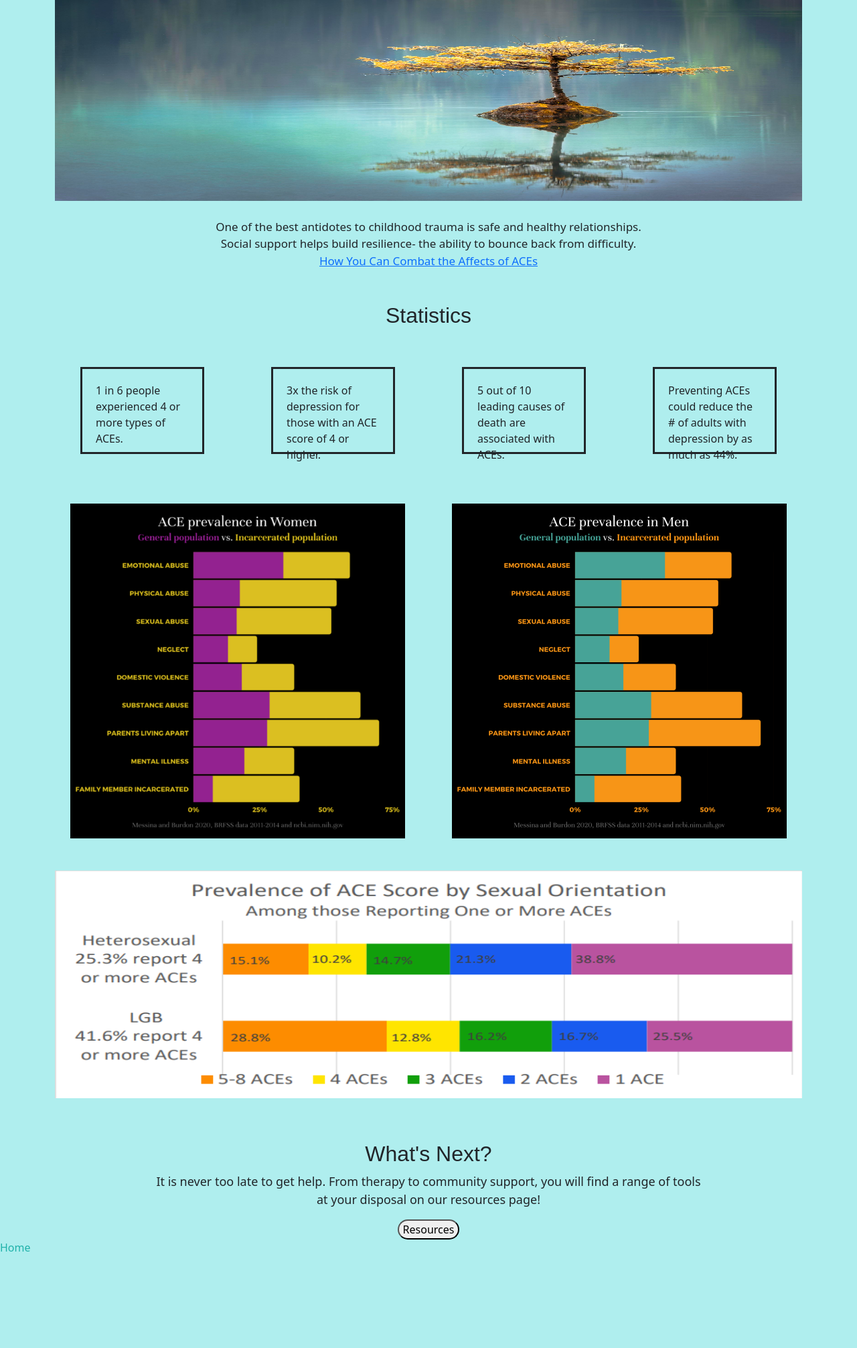
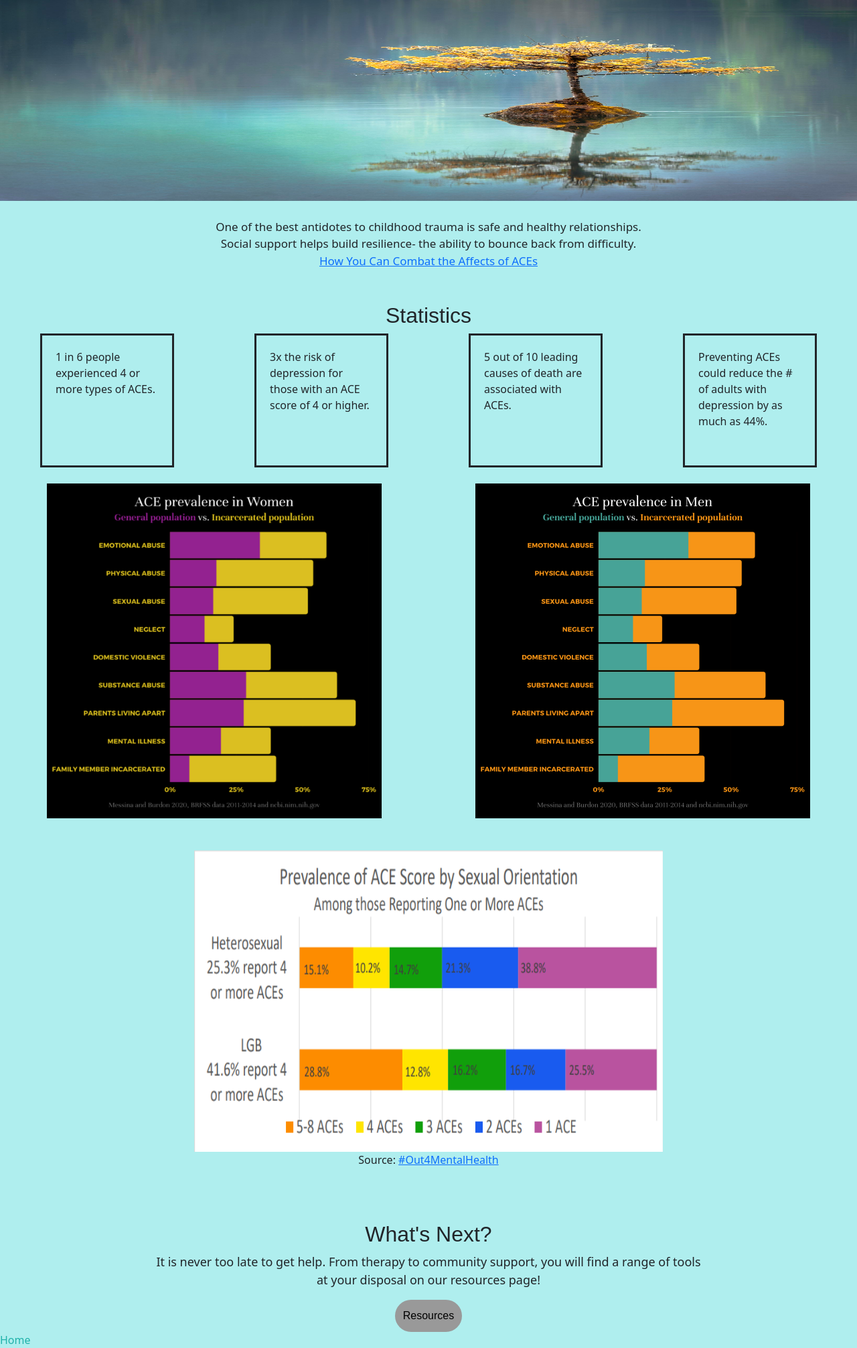
Before and after one commit to RogueStorm7/mirror-mirror-WOW, a Django app: page /score_stats/ in a window 1280 px wide. Shown: the whole page at 67% size. Before the commit the page ends 1869 px from the top, so only its background shows below. Run offline with Django 3.2, Linux system fonts and the light colour scheme.

Commit message:
Update Bootstrap across html for proper version- need to go back and add queries to make responsive

```diff
--- a/wowproject/mirrormirror/templates/carousel_style.css
+++ b/wowproject/mirrormirror/templates/carousel_style.css
@@ -67,3 +67,7 @@ img {vertical-align: middle;}
 #carousel-1-caption, #carousel-2-caption {
   text-align: center;
 }
+#carousel-2-caption {
+  width: 800px;
+  margin: 0 auto;
+}
--- a/wowproject/mirrormirror/templates/html_style.css
+++ b/wowproject/mirrormirror/templates/html_style.css
@@ -14,51 +14,58 @@
     text-decoration: none;
     color: lightseagreen;
 }
+/* Styles all buttons across every html page */
+.button {
+    border-radius: 30px;
+    background-color: #999;
+    font-family: "Papyrus", fantasy;
+    color: black;
+    font-size: 16px;
+    border: none;
+    padding: 12px;
+    text-align: center;
+}
+.button:hover {
+    background-color: lavender;
+}
+.button-div {
+    text-align: center;
+}
 /*----------------------------*/
 
 
 /* HOME.html */
 /* Styling for image with button overlay */
 /* Positions sky-mirror img */
-#button-over-img {
+#img-with-button {
    text-align: center;
 }
 /* Styles "Click to Begin" button and places in middle of img */
- .begin-button {
+#begin-button {
     position: absolute;
     top: 50%;
     left: 50%;
     transform: translate(-50%, -50%);
     -ms-transform: translate(-50%, -50%);
-    font-size: 16px;
     width: 150px;
-    padding: 12px ;
-    border: none;
-    cursor: pointer;
-    border-radius: 30px;
-    background-color: #999;
-    text-decoration: none;
-    font-family: "Papyrus", fantasy;
-    color: black;
 }
- .begin-button:hover {
-    background-color: lavender;
-}
-/* Site catchy phrase */
+/* Styles the site catchy phrase */
 #phrase {
     text-align: center;
     font-size: 20px;
 }
-/* Trigger warning text */
+/* Styles trigger warning text */
 #trigger-warning {
+    font-size: 18px;
     text-align: center;
-    font-size: 18px;
 }
 /* Trigger warning colored box */
 #tw-box {
     border-style: solid;
     border-color: palegoldenrod;
     background-color: palegoldenrod;
+    width: 900px;
+    margin: 0 auto;
 }
 /*----------------------------*/
 
@@ -164,10 +154,10 @@
 .stat-box{
     border-style: solid;
     padding: 20px;
-    margin: 50px;
-    height: 130px;
-    width: 130px;
+    height: 200px;
+    width: 200px;
     text-align: left;
+    margin: 0 auto;
 }
 /* Positions stat images in center */
 .stat-img {
@@ -177,13 +167,6 @@
 #next-steps {
     text-align: center;
     font-size: 18px;
-}
-/* Styles "Resources" btn */
-.resource-btn {
-    text-align: center;
-    text-decoration: none;
-    border-radius: 30px;
-    color: black;
 }
 /*----------------------------*/
 
--- a/wowproject/mirrormirror/templates/score_stats.html
+++ b/wowproject/mirrormirror/templates/score_stats.html
@@ -6,25 +6,25 @@
     <meta name="viewport" content="width=device-width, initial-scale=1.0">
     <title>Mirror Mirror - Score & Stats</title>
     <!-- Bootstrap -->
-    <link href="https://cdn.jsdelivr.net/npm/bootstrap@5.1.3/dist/css/bootstrap.min.css" rel="stylesheet" integrity="sha384-1BmE4kWBq78iYhFldvKuhfTAU6auU8tT94WrHftjDbrCEXSU1oBoqyl2QvZ6jIW3" crossorigin="anonymous">
+    <link href="https://cdn.jsdelivr.net/npm/bootstrap@5.2.0-beta1/dist/css/bootstrap.min.css" rel="stylesheet" integrity="sha384-0evHe/X+R7YkIZDRvuzKMRqM+OrBnVFBL6DOitfPri4tjfHxaWutUpFmBp4vmVor" crossorigin="anonymous">    <!-- Custom CSS -->
     <!-- Custom CSS -->
     <link rel="stylesheet" href="/wowproject/mirrormirror/templates/html_style.css">
 </head>
 <body class="body">
-    <div class="container">
-        <div class="row">
+    <div class="container-fluid px-0">
+        <!-- <div class="row">
             <div class="col">
-                <!-- <div id="results"></div> -->
-            </div>
-        </div>
+                 <div id="results"></div> -->
+            <!-- </div>
+        </div> -->
 
-        <div class="row">
+        <div class="row g-0">
             <div class="col">
                 <img src="/wowproject/mirrormirror/templates/images/tree-reflect.jpg" height="300px" width="100%" alt="Tree reflected in pool of water">
             </div>
         </div>
 
-        <div class="row">
+        <div class="row g-0">
             <div class="col" id="ace-antidote">
                 <br>
                 <p>One of the best antidotes to childhood trauma is safe and healthy relationships. <br>
@@ -33,29 +33,29 @@
             </div>
         </div>
 
-        <div class="row">
+        <div class="row g-0">
             <div class="col page-title">
                 <br>
                 <h2>Statistics</h2>
             </div>
         </div>
 
-        <div class="row">
-            <div class="col stat-box">
-                <p>1 in 6 people experienced 4 or more types of ACEs.</p>
+        <div class="row g-0">
+            <div class="col-3">
+                <p class="stat-box">1 in 6 people experienced 4 or more types of ACEs.</p>
             </div>
-            <div class="col stat-box">
-                <p>3x the risk of depression for those with an ACE score of 4 or higher.</p>
+            <div class="col-3">
+                <p class="stat-box">3x the risk of depression for those with an ACE score of 4 or higher.</p>
             </div>
-            <div class="col stat-box">
-                <p>5 out of 10 leading causes of death are associated with ACEs.</p>
+            <div class="col-3">
+                <p class="stat-box">5 out of 10 leading causes of death are associated with ACEs.</p>
             </div>
-            <div class="col stat-box">
-                <p>Preventing ACEs could reduce the # of adults with depression by as much as 44%.</p>
+            <div class="col-3">
+                <p class="stat-box">Preventing ACEs could reduce the # of adults with depression by as much as 44%.</p>
             </div>
         </div>
 
-        <div class="row">
+        <div class="row g-0">
             <div class="col stat-img">
                <br>
                 <img src="/wowproject/mirrormirror/templates/images/ace-women.png" height="500px" width="500px" alt="ACE prevalence statistics in cisgender women">
@@ -66,15 +66,16 @@
             </div>
         </div>
 
-        <div class="row">
-            <div class="col stat-img"></div>
+        <div class="row g-0">
+            <div class="col stat-img">
                 <br>
                 <br>
-                <img src="/wowproject/mirrormirror/templates/images/ace-lgb.png" height="340px" alt="Prevalence of ACE score by sexual orientation">
+                <img src="/wowproject/mirrormirror/templates/images/ace-lgb.png" width="700px" height="450px"  alt="Prevalence of ACE score by sexual orientation">
+                <p>Source: <a href="https://californialgbtqhealth.org/wp-content/uploads/2019/12/LGBTQ-ACES-Fact-Sheet-FINAL.pdf?msclkid=5a16f99ecf6811ecaf9d978872d24e10" target="_blank">#Out4MentalHealth</a></p>
             </div>
         </div>
 
-        <div class="row">
+        <div class="row g-0">
             <div class="col" id="next-steps">
                 <br>
                 <br>
@@ -84,13 +85,13 @@
             </div>
         </div>
 
-        <div class="row">
-            <div class="col resource-btn">
-                <button type="button" class="resource-btn"><a href="/wowproject/mirrormirror/templates/resources.html" class="resource-btn">Resources</a></button>
+        <div class="row g-0">
+            <div class="col button-div">
+                <button type="button" class="button" onclick="location.href='/wowproject/mirrormirror/templates/resources.html'">Resources</a></button>
             </div>
         </div>
 
-        <div class="row">
+        <div class="row g-0">
             <div class="col">
                 <a href="/wowproject/mirrormirror/templates/home.html" class="home-link">Home</a>
             </div>
```
Also changed, not shown: other parts of wowproject/mirrormirror/templates/html_style.css (+20 -36 lines), wowproject/mirrormirror/templates/404.html (+5 -2 lines), wowproject/mirrormirror/templates/ace-quiz.html (+6 -6 lines), wowproject/mirrormirror/templates/home.html (+6 -7 lines), wowproject/mirrormirror/templates/resources.html (+83 -51 lines), wowproject/mirrormirror/templates/reviews_comments.html (+7 -7 lines), wowproject/mirrormirror/templates/welcome.html (+4 -4 lines).
